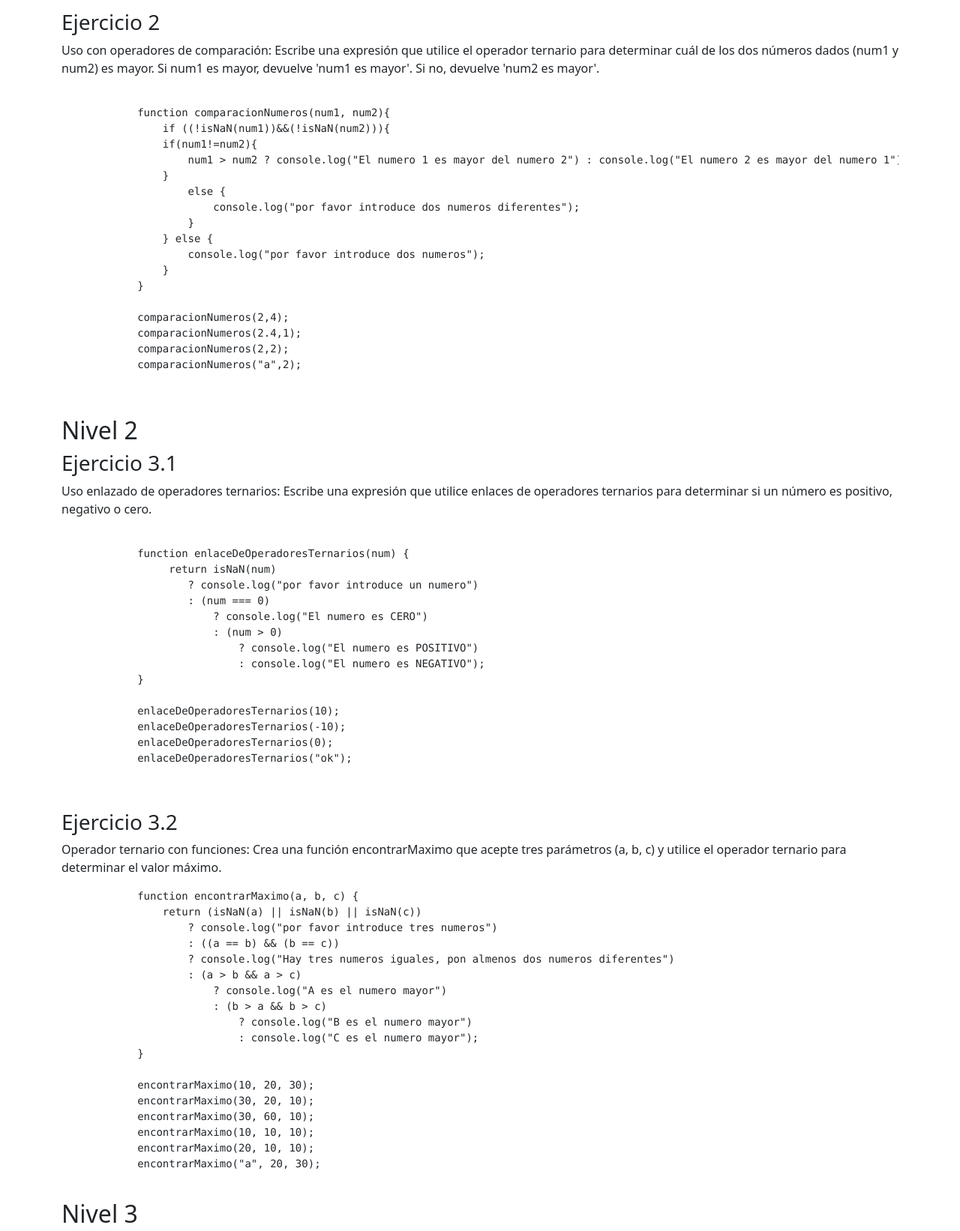
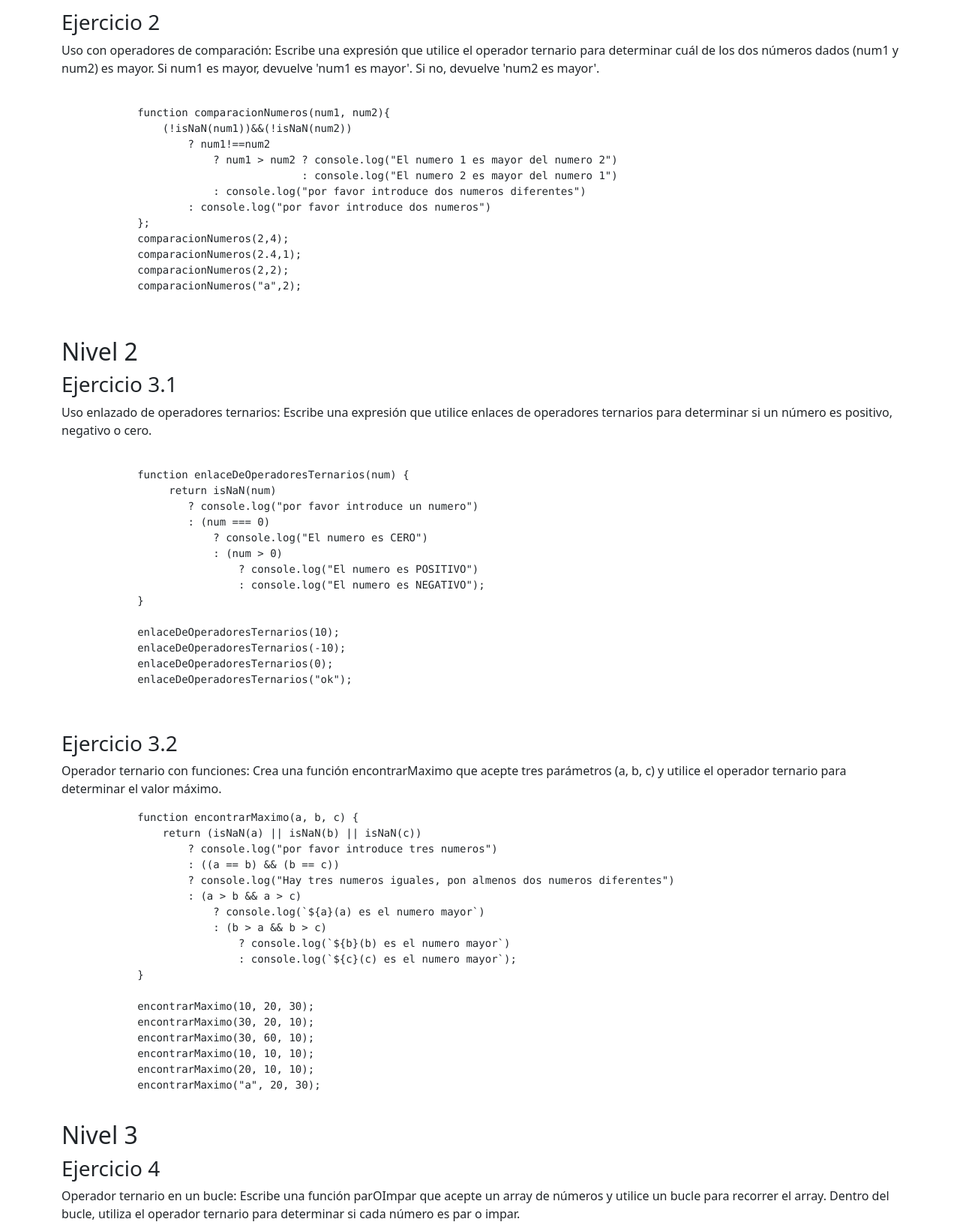
Before and after one commit to papercri/IT-Academy-S2.1.-Ejercicios-basicos-JavaScript, a plain HTML site: page 02-ternary-operator/index.html in a window 1280 px wide. Shown: the part 545-2187 px from the top of the page at 75% size. Drawn offline with nearby package versions, Linux system fonts and the light colour scheme.

Commit message:
correcciones del P2P

```diff
--- a/02-ternary-operator/index.html
+++ b/02-ternary-operator/index.html
@@ -41,7 +41,6 @@
                 console.log("Por favor escriba la edad del conductor");
             }
         };
-
         puedeConducir(10);
         puedeConducir(60);
         puedeConducir(10.8);
@@ -52,18 +51,13 @@
         <pre>
 
             function comparacionNumeros(num1, num2){
-                if ((!isNaN(num1))&&(!isNaN(num2))){
-                if(num1!=num2){
-                    num1 > num2 ? console.log("El numero 1 es mayor del numero 2") : console.log("El numero 2 es mayor del numero 1") ;
-                }
-                    else {
-                        console.log("por favor introduce dos numeros diferentes");
-                    }
-                } else {
-                    console.log("por favor introduce dos numeros");
-                }
-            }
-
+                (!isNaN(num1))&&(!isNaN(num2))
+                    ? num1!==num2
+                        ? num1 > num2 ? console.log("El numero 1 es mayor del numero 2")
+                                      : console.log("El numero 2 es mayor del numero 1")
+                        : console.log("por favor introduce dos numeros diferentes")
+                    : console.log("por favor introduce dos numeros")
+            };
             comparacionNumeros(2,4);
             comparacionNumeros(2.4,1);
             comparacionNumeros(2,2);
@@ -74,17 +68,13 @@
         console.log("Ejercicio 2: ");
 
         function comparacionNumeros(num1, num2){
-            if ((!isNaN(num1))&&(!isNaN(num2))){
-            if(num1!=num2){
-                num1 > num2 ? console.log("El numero 1 es mayor del numero 2") : console.log("El numero 2 es mayor del numero 1") ;
-            }
-                else {
-                    console.log("por favor introduce dos numeros diferentes");
-                }
-            } else {
-                console.log("por favor introduce dos numeros");
-            }
-        }
+            (!isNaN(num1))&&(!isNaN(num2))
+                ? num1!==num2
+                    ? num1 > num2 ? console.log("El numero 1 es mayor del numero 2")
+                                  : console.log("El numero 2 es mayor del numero 1")
+                    : console.log("por favor introduce dos numeros diferentes")
+                : console.log("por favor introduce dos numeros")
+        };
 
         comparacionNumeros(2,4);
         comparacionNumeros(2.4,1);
@@ -142,10 +132,10 @@
                     : ((a == b) && (b == c))
                     ? console.log("Hay tres numeros iguales, pon almenos dos numeros diferentes")
                     : (a > b && a > c)
-                        ? console.log("A es el numero mayor")
+                        ? console.log(`${a}(a) es el numero mayor`)
                         : (b > a && b > c)
-                            ? console.log("B es el numero mayor")
-                            : console.log("C es el numero mayor");
+                            ? console.log(`${b}(b) es el numero mayor`)
+                            : console.log(`${c}(c) es el numero mayor`);
             }
 
             encontrarMaximo(10, 20, 30);
@@ -164,10 +154,10 @@
                 : ((a == b) && (b == c))
                 ? console.log("Hay tres numeros iguales, pon almenos dos numeros diferentes")
                 : (a > b && a > c)
-                    ? console.log("A es el numero mayor")
+                    ? console.log(`${a}(a) es el numero mayor`)
                     : (b > a && b > c)
-                        ? console.log("B es el numero mayor")
-                        : console.log("C es el numero mayor");
+                        ? console.log(`${b}(b) es el numero mayor`)
+                        : console.log(`${c}(c) es el numero mayor`);
         }
 
         encontrarMaximo(10, 20, 30);
```
Also changed, not shown: 04-rest-spread/index.html (+5 -6 lines), 1 other file.
